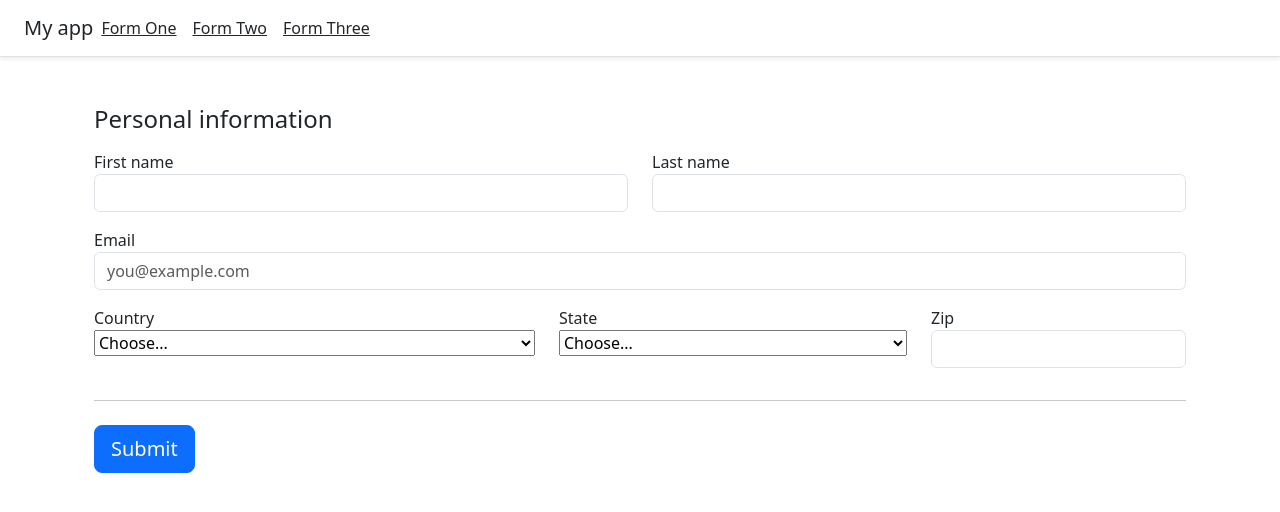
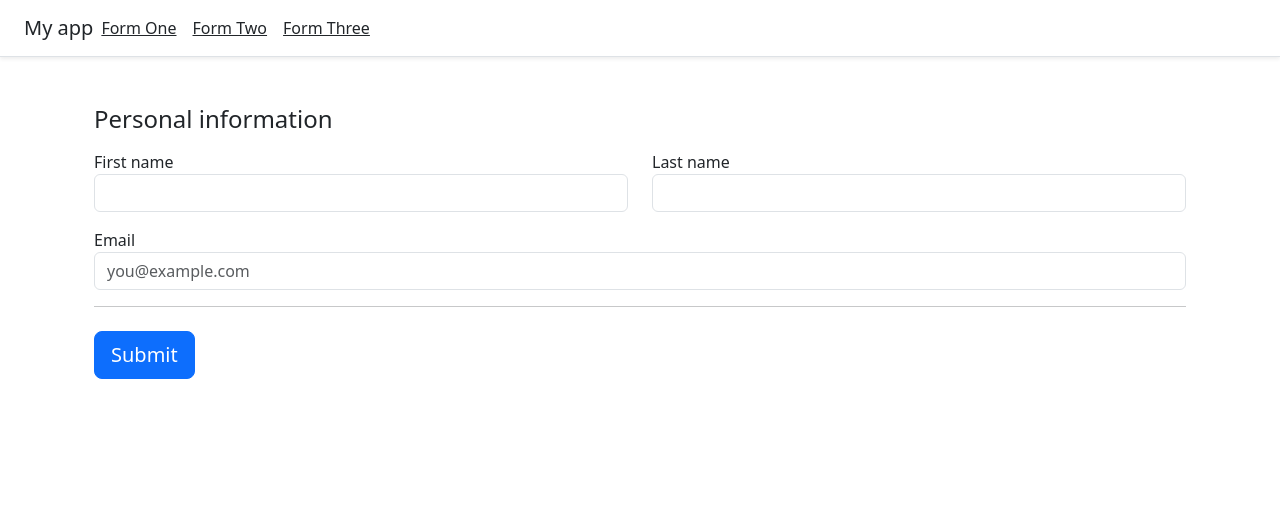
Before and after one commit to ferlobo1985/UDMY-REACT19-Forms, a React (Vite) app: page / in a window 1280 px wide. Shown: the top 512 px of the page. Built offline with nearby package versions, Linux system fonts and the light colour scheme.

Commit message:
03-Validations
03-Validations

```diff
--- a/src/components/formOne.jsx
+++ b/src/components/formOne.jsx
@@ -7,10 +7,26 @@ const FormOne = () => {
         initialValues={{
           firstname:'',
           lastname:'',
-          email:'',
-          country:'',
-          state:'',
-          zip:''
+          email:''
+        }}
+        validate={ values => {
+          const errors = {};
+
+          if(!values.firstname){
+            errors.firstname = 'Sorry, this is required'
+          }
+          if(!values.lastname){
+            errors.lastname = 'Sorry, this is required'
+          }
+          if(!values.email){
+            errors.email = 'Sorry, this is required'
+          } else if (
+            !/^(([^<>()\[\]\\.,;:\s@"]+(\.[^<>()\[\]\\.,;:\s@"]+)*)|(".+"))@((\[[0-9]{1,3}\.[0-9]{1,3}\.[0-9]{1,3}\.[0-9]{1,3}\])|(([a-zA-Z\-0-9]+\.)+[a-zA-Z]{2,}))$/.test(values.email)
+          ){
+             errors.email = 'invalid email'
+          }
+
+          return errors;
         }}
         onSubmit={(values)=>{
           console.log(values)
@@ -40,45 +56,40 @@ const FormOne = () => {
                     onChange={handleChange}
                     value={values.firstname}
                   />
+                  { errors.firstname && touched.firstname ?
+                    <span>{errors.firstname}</span>
+                  :null}
                 </div>
                 <div className="col-md-6 mb-3">
                   <label htmlFor="lastname">Last name</label>
-                  <input type="text" className="form-control" id="lastname" name="lastname"/>
+                  <input
+                    type="text"
+                    className="form-control"
+                    id="lastname"
+                    onChange={handleChange}
+                    value={values.lastname}
+                  />
+                  { errors.lastname && touched.lastname ?
+                    <span>{errors.lastname}</span>
+                  :null}
                 </div>
               </div>
 
               <div className="mb-3">
                 <label htmlFor="email">Email</label>
-                <input type="email" className="form-control" id="email" name="email" placeholder="you@example.com"/>
+                <input
+                  type="email"
+                  className="form-control"
+                  id="email"
+                  onChange={handleChange}
+                  value={values.email}
+                  placeholder="you@example.com"
+                />
+                  { errors.email && touched.email ?
+                    <span>{errors.email}</span>
+                  :null}
               </div>
 
-
-              <div className="row">
-                <div className="col-md-5 mb-3">
-                  <label htmlFor="country">Country</label>
-                  <select className="custom-select d-block w-100" id="country" name="country">
-                    <option value="">Choose...</option>
-                    <option value="US">United States</option>
-                    <option value="CA">Canada</option>
-                    <option value="NL">Netherlands</option>
-                  </select>
-
-                </div>
-                <div className="col-md-4 mb-3">
-                  <label htmlFor="state">State</label>
-                  <select className="custom-select d-block w-100" id="state" name="state">
-                    <option value="">Choose...</option>
-                    <option value="california">California</option>
-                    <option value="toronto">Toronto</option>
-                    <option value="utrech">Utrech</option>
-                  </select>
-
-                </div>
-                <div className="col-md-3 mb-3">
-                  <label htmlFor="zip">Zip</label>
-                  <input type="text" className="form-control" id="zip" name="zip"/>
-                </div>
-              </div>
 
               <hr className="mb-4"/>
               <button className="btn btn-primary btn-lg btn-block" type="submit">
```
